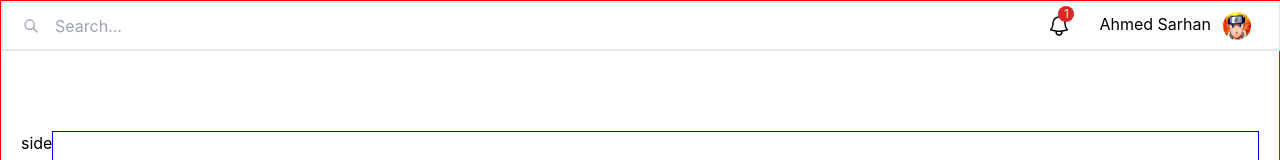
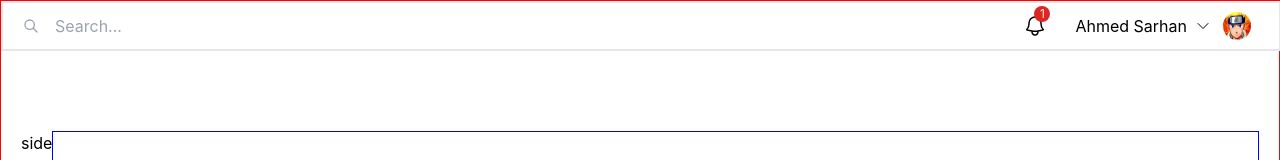
Before and after one commit to hobaDevHome/musicplayer, a React (Create React App) app: page / in a window 1280 px wide. Shown: the top 160 px of the page. Built offline with nearby package versions, Linux system fonts and the light colour scheme.

Commit message:
header menu modal effect

```diff
--- a/src/components/Header.jsx
+++ b/src/components/Header.jsx
@@ -3,6 +3,7 @@ import avatar from "../images/nar2.jpg";
 
 const Header = () => {
   const [menuOpened, setMenuOpened] = useState(false);
+
   return (
     <nav
       className="w-full  flex fixed items-center justify-between h-[50px]  p-3 border-2 p-0 m-0"
@@ -60,7 +61,25 @@ const Header = () => {
           style={{ backgroundColor: menuOpened ? "rgb(226 232 240)" : "white" }}
           onClick={() => setMenuOpened(!menuOpened)}
         >
-          <div className="flex mx-3 ">Ahmed Sarhan</div>
+          <div className="flex mx-3 justify-center items-center ">
+            <div>Ahmed Sarhan</div>
+            <div>
+              <svg
+                xmlns="http://www.w3.org/2000/svg"
+                fill="none"
+                viewBox="0 0 24 24"
+                strokeWidth={1.5}
+                stroke="currentColor"
+                className="w-4 h-4 ml-2"
+              >
+                <path
+                  strokeLinecap="round"
+                  strokeLinejoin="round"
+                  d="m19.5 8.25-7.5 7.5-7.5-7.5"
+                />
+              </svg>
+            </div>
+          </div>
           <div>
             <img
               className="inline-block h-7 w-7 rounded-full ring-2 ring-white"
@@ -69,6 +88,7 @@ const Header = () => {
             />
           </div>
           {menuOpened && (
+            <>
               <div
                 className={`flex flex-col absolute left-0 top-[45px] border-2  z-10 bg-white transition-all duration-900 ease-out
               ${menuOpened && "animate-show"}  ${!menuOpened && "animate-hide"}
@@ -93,8 +113,17 @@ const Header = () => {
                   Logout
                 </h4>
               </div>
+            </>
           )}
         </div>
+        {menuOpened && (
+          <div
+            className="w-screen h-screen absolute top-0 left-0 z-9"
+            onClick={() => setMenuOpened(false)}
+          >
+            till
+          </div>
+        )}
       </div>
     </nav>
   );
```
Lines whose indentation alone changed are shown as unchanged.
